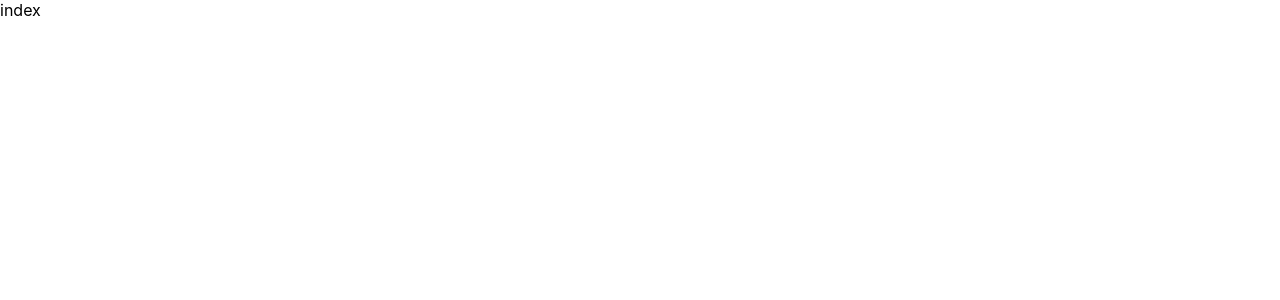
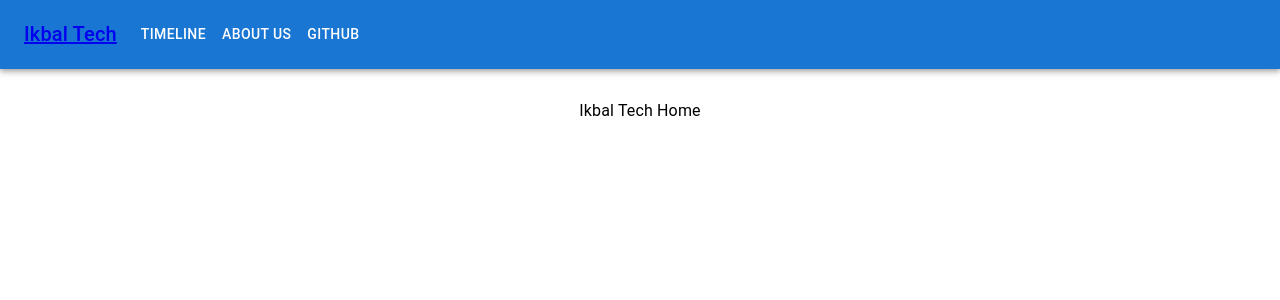
Before and after one commit to Ikbal-Tech/website, a Next.js app: page / in a window 1280 px wide. Shown: the top 300 px of the page. Built offline with nearby package versions, Linux system fonts and the light colour scheme.

Commit message:
Create timeline page

```diff
--- /dev/null
+++ b/components/Navbar/AppBar.js
@@ -0,0 +1,141 @@
+import * as React from "react";
+import AppBar from "@mui/material/AppBar";
+import Box from "@mui/material/Box";
+import Toolbar from "@mui/material/Toolbar";
+import IconButton from "@mui/material/IconButton";
+import Typography from "@mui/material/Typography";
+import Menu from "@mui/material/Menu";
+import MenuIcon from "@mui/icons-material/Menu";
+import Container from "@mui/material/Container";
+import Avatar from "@mui/material/Avatar";
+import Button from "@mui/material/Button";
+import Tooltip from "@mui/material/Tooltip";
+import MenuItem from "@mui/material/MenuItem";
+import Link from "next/link";
+
+const pages = [
+  {
+    title: "Timeline",
+    href: "/timeline",
+  },
+  {
+    title: "About Us",
+    href: "/about-us",
+  },
+  {
+    title: "Github",
+    href: "https://github.com/Ikbal-Tech",
+    target: "_blank",
+  },
+];
+
+const ResponsiveAppBar = () => {
+  const [anchorElNav, setAnchorElNav] = React.useState(null);
+  const [anchorElUser, setAnchorElUser] = React.useState(null);
+
+  const handleOpenNavMenu = (event) => {
+    setAnchorElNav(event.currentTarget);
+  };
+  const handleOpenUserMenu = (event) => {
+    setAnchorElUser(event.currentTarget);
+  };
+
+  const handleCloseNavMenu = () => {
+    setAnchorElNav(null);
+  };
+
+  const handleCloseUserMenu = () => {
+    setAnchorElUser(null);
+  };
+
+  return (
+    <AppBar position="static">
+      <Container maxWidth="xl">
+        <Toolbar disableGutters>
+          <Link href="/" passHref>
+            <Typography
+              variant="h6"
+              noWrap
+              component="a"
+              sx={{ mr: 2, display: { xs: "none", md: "flex" } }}
+            >
+              Ikbal Tech
+            </Typography>
+          </Link>
+
+          <Box sx={{ flexGrow: 1, display: { xs: "flex", md: "none" } }}>
+            <IconButton
+              size="large"
+              aria-label="account of current user"
+              aria-controls="menu-appbar"
+              aria-haspopup="true"
+              onClick={handleOpenNavMenu}
+              color="inherit"
+            >
+              <MenuIcon />
+            </IconButton>
+            <Menu
+              id="menu-appbar"
+              anchorEl={anchorElNav}
+              anchorOrigin={{
+                vertical: "bottom",
+                horizontal: "left",
+              }}
+              keepMounted
+              transformOrigin={{
+                vertical: "top",
+                horizontal: "left",
+              }}
+              open={Boolean(anchorElNav)}
+              onClose={handleCloseNavMenu}
+              sx={{
+                display: { xs: "block", md: "none" },
+              }}
+            >
+              {pages.map((page) => (
+                <MenuItem key={page.title} onClick={handleCloseNavMenu}>
+                  <Link
+                    href={page.href}
+                    passHref
+                    target={page.target && page.target}
+                  >
+                    <Typography textAlign="center">{page.title}</Typography>
+                  </Link>
+                </MenuItem>
+              ))}
+            </Menu>
+          </Box>
+          <Link href="/" passHref>
+            <Typography
+              variant="h6"
+              noWrap
+              component="a"
+              textAlign="center"
+              sx={{ alignSelf: "center", display: { xs: "flex", md: "none" } }}
+            >
+              Ikbal Tech
+            </Typography>
+          </Link>
+          <Box sx={{ flexGrow: 1, display: { xs: "none", md: "flex" } }}>
+            {pages.map((page) => (
+              <Link
+                key={page.title}
+                href={page.href}
+                passHref
+                target={page.target && page.target}
+              >
+                <Button
+                  onClick={handleCloseNavMenu}
+                  sx={{ my: 2, color: "white", display: "block" }}
+                >
+                  {page.title}
+                </Button>
+              </Link>
+            ))}
+          </Box>
+        </Toolbar>
+      </Container>
+    </AppBar>
+  );
+};
+export default ResponsiveAppBar;
--- a/package.json
+++ b/package.json
@@ -11,7 +11,9 @@
   "dependencies": {
     "@emotion/react": "^11.8.1",
     "@emotion/styled": "^11.8.1",
+    "@mui/icons-material": "^5.5.0",
     "@mui/material": "^5.5.0",
+    "material-ui-icons": "^1.0.0-beta.36",
     "next": "12.1.0",
     "react": "17.0.2",
     "react-chrono": "^1.14.0",
--- a/pages/_app.js
+++ b/pages/_app.js
@@ -1,7 +1,12 @@
 import "../styles/globals.scss";
-
+import Navbar from "../components/Navbar/AppBar";
 function MyApp({ Component, pageProps }) {
-  return <Component {...pageProps} />;
+  return (
+    <>
+      <Navbar />
+      <Component {...pageProps} />
+    </>
+  );
 }
 
 export default MyApp;
--- a/pages/index.js
+++ b/pages/index.js
@@ -1,5 +1,12 @@
+import { Stack, Typography } from "@mui/material";
+import Navbar from "../components/Navbar/AppBar";
+
 const index = () => {
-  return <div>index</div>;
+  return (
+    <Stack padding="30px">
+      <Typography textAlign="center">Ikbal Tech Home</Typography>
+    </Stack>
+  );
 };
 
 export default index;
```
Also changed, not shown: pages/timeline.js (added, +42 -0 lines), public/images/ikbal-tech-logo.png (added), 1 other file (tests, documents, lock files or other folders).
